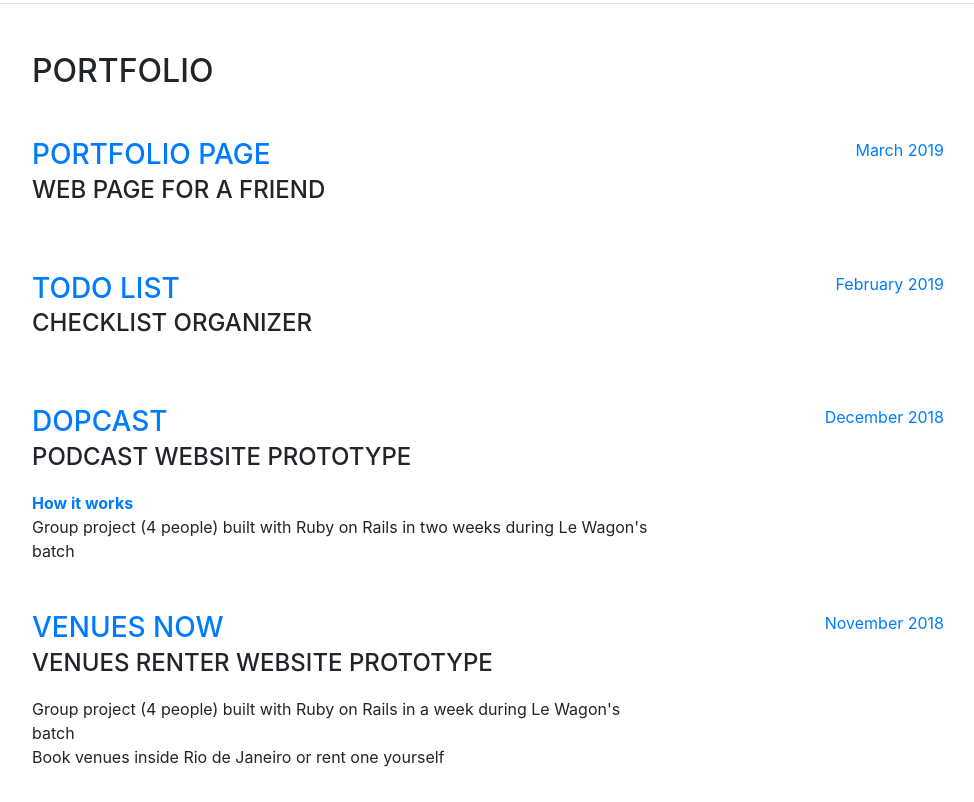
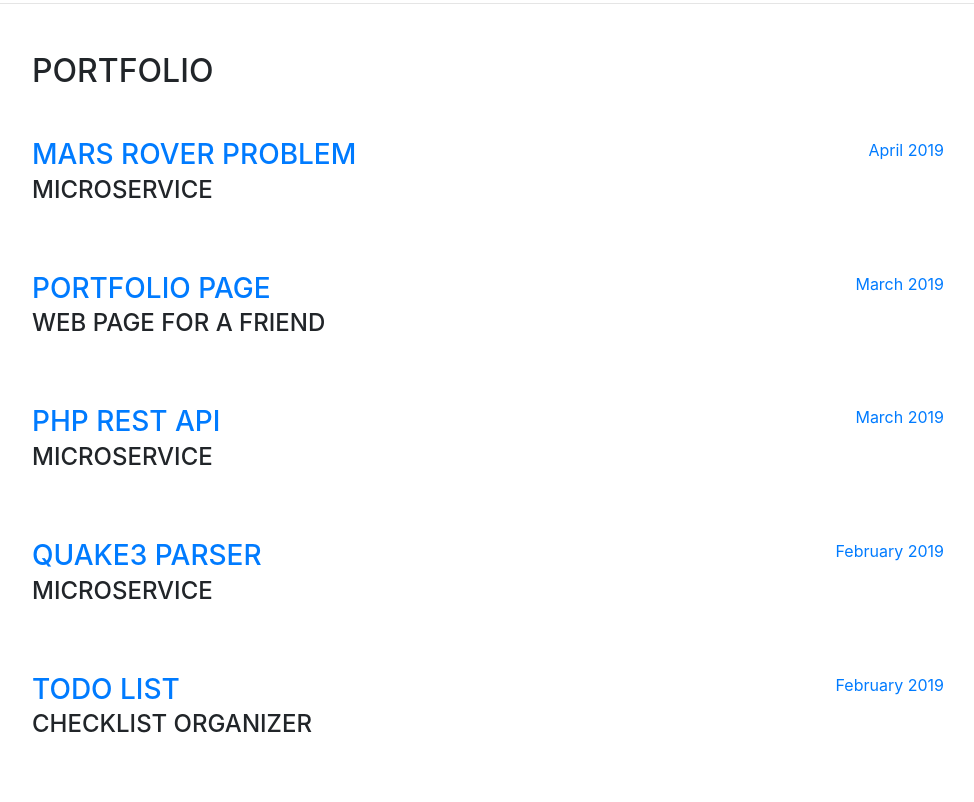
Before and after one commit to eynlanzer/cv, a website with bundled scripts: page index.html in a window 1280 px wide. Shown: the part 4058-4860 px from the top of the page, without its empty margins (288-1262 px from the left). Built offline with nearby package versions, Linux system fonts and the light colour scheme; a web font is replaced by a local one.

Commit message:
Added microservices to Portfolio

```diff
--- a/index.html
+++ b/index.html
@@ -202,7 +202,7 @@
               <i class="fab fa-js-square" title="Javascript"></i>
             </li>
             <li class="list-inline-item">
-              <i class="fab fa-php" title="PHP"></i>
+              <i class="fab fa-php" title="PHP (Basic)"></i>
             </li>
             <li class="list-inline-item">
               <i class="fab fa-git" title="Git"></i>
@@ -251,6 +251,10 @@
             <li>
               <i class="fa-li fa fa-check"></i>
               jQuery</li>
+            <li>
+            <li>
+              <i class="fa-li fa fa-check"></i>
+              Test-Driven Development (Basic)</li>
             <li>
               <i class="fa-li fa fa-check"></i>
               Bootstrap</li>
@@ -319,11 +323,41 @@
 
           <div class="resume-item d-flex flex-column flex-md-row mb-5">
             <div class="resume-content mr-auto">
+              <h3 class="mb-0"><a href="https://github.com/Manuofthebirth/mars_rover" target="_blank">Mars Rover Problem</h3></a>
+              <div class="subheading mb-3">Microservice</div>
+            </div>
+            <div class="resume-date text-md-right">
+              <span class="text-primary">April 2019</span>
+            </div>
+          </div>
+
+          <div class="resume-item d-flex flex-column flex-md-row mb-5">
+            <div class="resume-content mr-auto">
               <h3 class="mb-0"><a href="https://manuofthebirth.github.io/anne_portfolio/" target="_blank">Portfolio Page</h3></a>
               <div class="subheading mb-3">Web page for a friend</div>
             </div>
             <div class="resume-date text-md-right">
               <span class="text-primary">March 2019</span>
+            </div>
+          </div>
+
+          <div class="resume-item d-flex flex-column flex-md-row mb-5">
+            <div class="resume-content mr-auto">
+              <h3 class="mb-0"><a href="https://github.com/Manuofthebirth/php_person_api" target="_blank">PHP REST API</h3></a>
+              <div class="subheading mb-3">Microservice</div>
+            </div>
+            <div class="resume-date text-md-right">
+              <span class="text-primary">March 2019</span>
+            </div>
+          </div>
+
+          <div class="resume-item d-flex flex-column flex-md-row mb-5">
+            <div class="resume-content mr-auto">
+              <h3 class="mb-0"><a href="https://github.com/Manuofthebirth/quake3" target="_blank">Quake3 Parser</h3></a>
+              <div class="subheading mb-3">Microservice</div>
+            </div>
+            <div class="resume-date text-md-right">
+              <span class="text-primary">February 2019</span>
             </div>
           </div>
 
```
